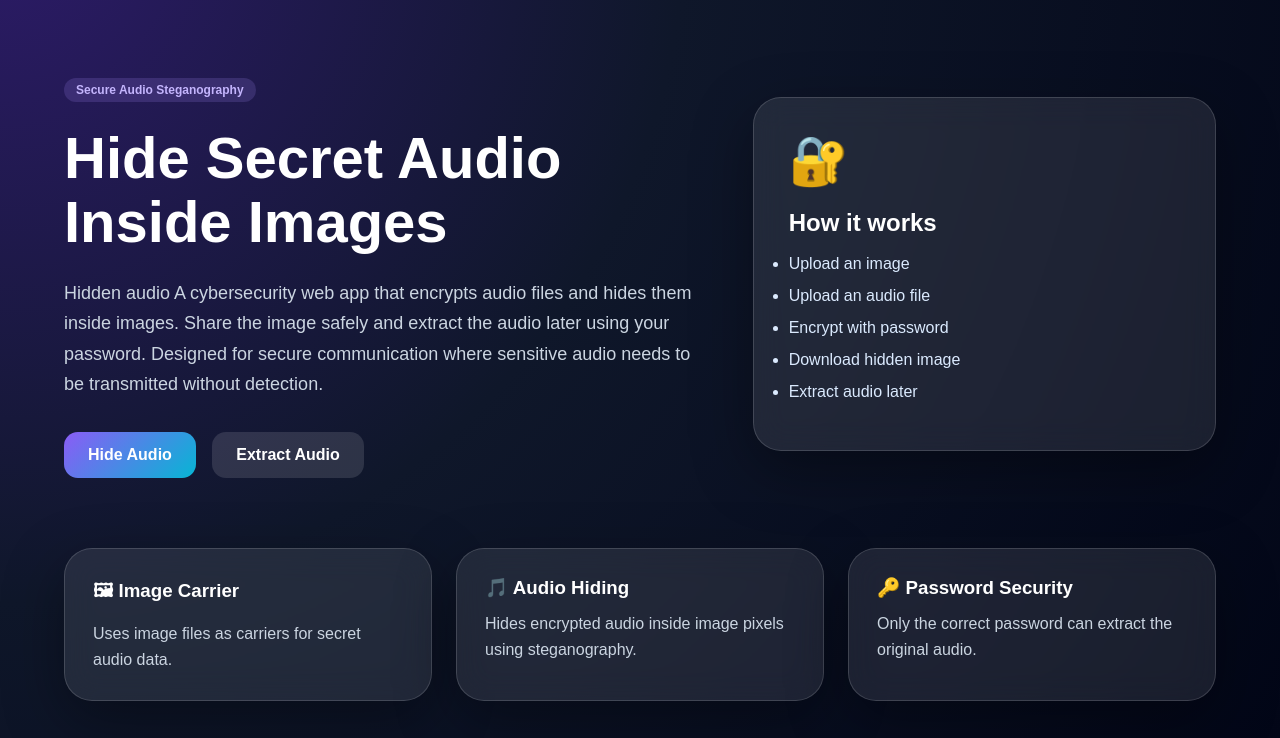
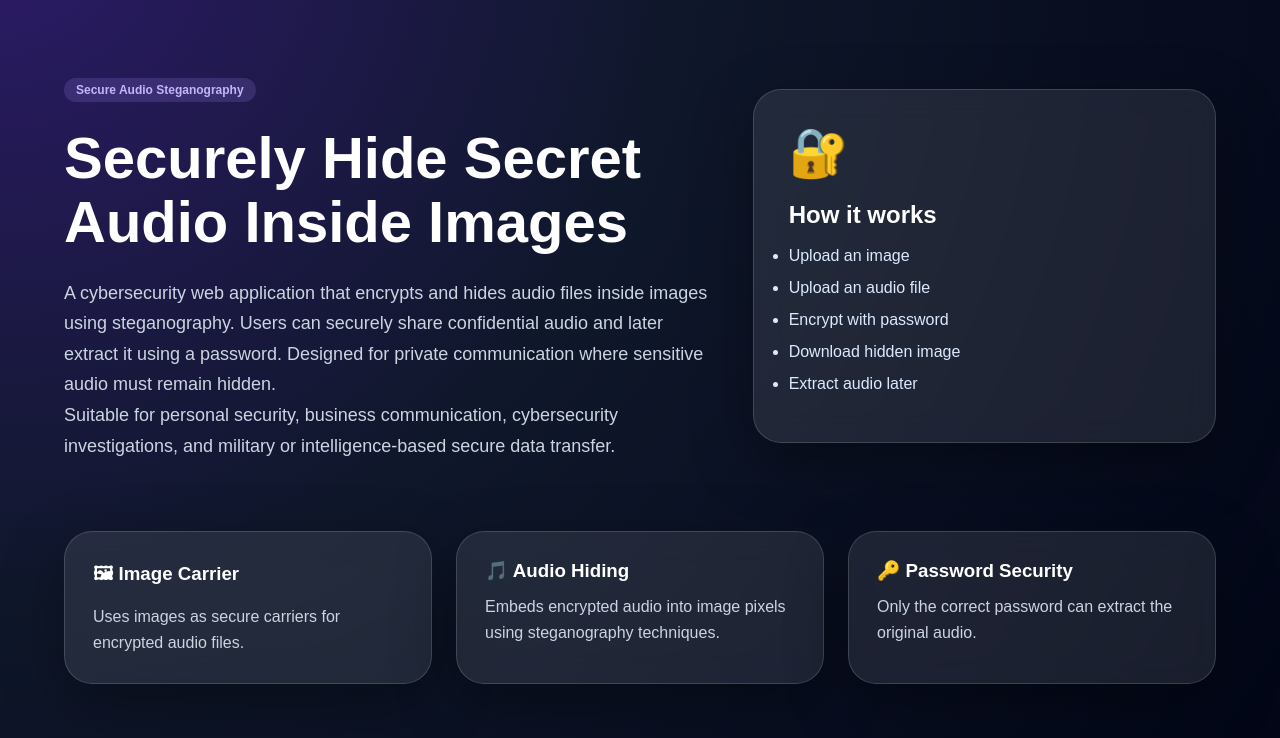
Before and after one commit to Aiswarya1810/hidden-audio-tracker, a Django app: page / in a window 1280 px wide. Shown: the part 82-820 px from the top of the page. Run offline with Django 5.2, Linux system fonts and the light colour scheme.

Commit message:
made changes in description

```diff
--- a/templates/tracker/home.html
+++ b/templates/tracker/home.html
@@ -5,20 +5,24 @@
     <div class="hero-content">
         <span class="badge">Secure Audio Steganography</span>
 
-        <h1>Hide Secret Audio Inside Images</h1>
+        <h1>Securely Hide Secret Audio Inside Images</h1>
 
         <p>
-            Hidden audio
-            A cybersecurity web app that encrypts audio files and hides them inside images.
+            A cybersecurity web application that encrypts and hides audio files inside images using steganography. Users can securely share confidential audio and later extract it using a password.
+            Designed for private communication where sensitive audio must remain hidden.
+           </p>
+            <p>Suitable for personal security, business communication, cybersecurity investigations, and military or intelligence-based secure data transfer.
+
+            <!-- A cybersecurity web app that encrypts audio files and hides them inside images.
             Share the image safely and extract the audio later using your password.
 
-            Designed for secure communication where sensitive audio needs to be transmitted without detection.
+            Designed for secure communication where sensitive audio needs to be transmitted without detection. -->
         </p>
 
-        <div class="hero-buttons">
+        <!-- <div class="hero-buttons">
             <a href="/impose/" class="btn primary">Hide Audio</a>
             <a href="/extract/" class="btn secondary">Extract Audio</a>
-        </div>
+        </div> -->
     </div>
 
     <div class="hero-card">
@@ -37,12 +41,12 @@
 <section class="features">
     <div class="feature-card">
         <h3>🖼 Image Carrier</h3>
-        <p>Uses image files as carriers for secret audio data.</p>
+        <p>Uses images as secure carriers for encrypted audio files.</p>
     </div>
 
     <div class="feature-card">
         <h3>🎵 Audio Hiding</h3>
-        <p>Hides encrypted audio inside image pixels using steganography.</p>
+        <p>Embeds encrypted audio into image pixels using steganography techniques.</p>
     </div>
 
     <div class="feature-card">
```
